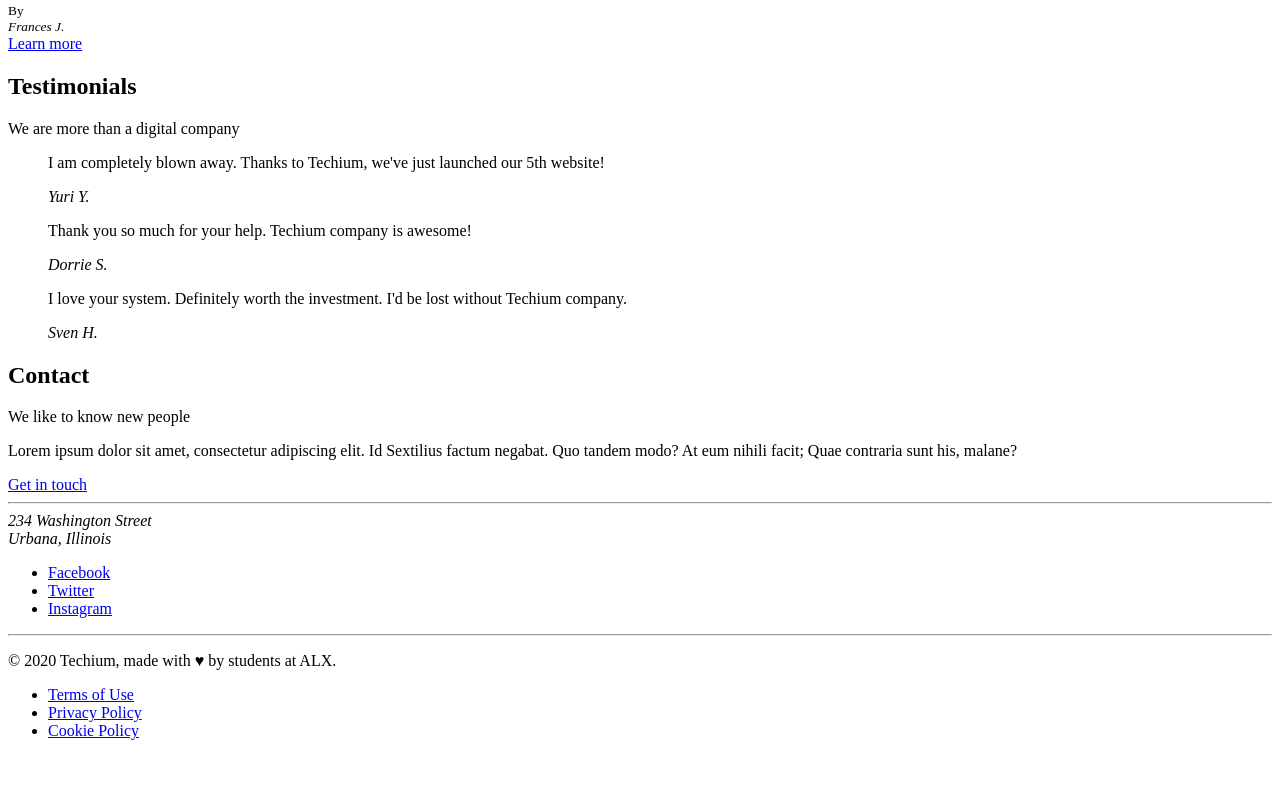
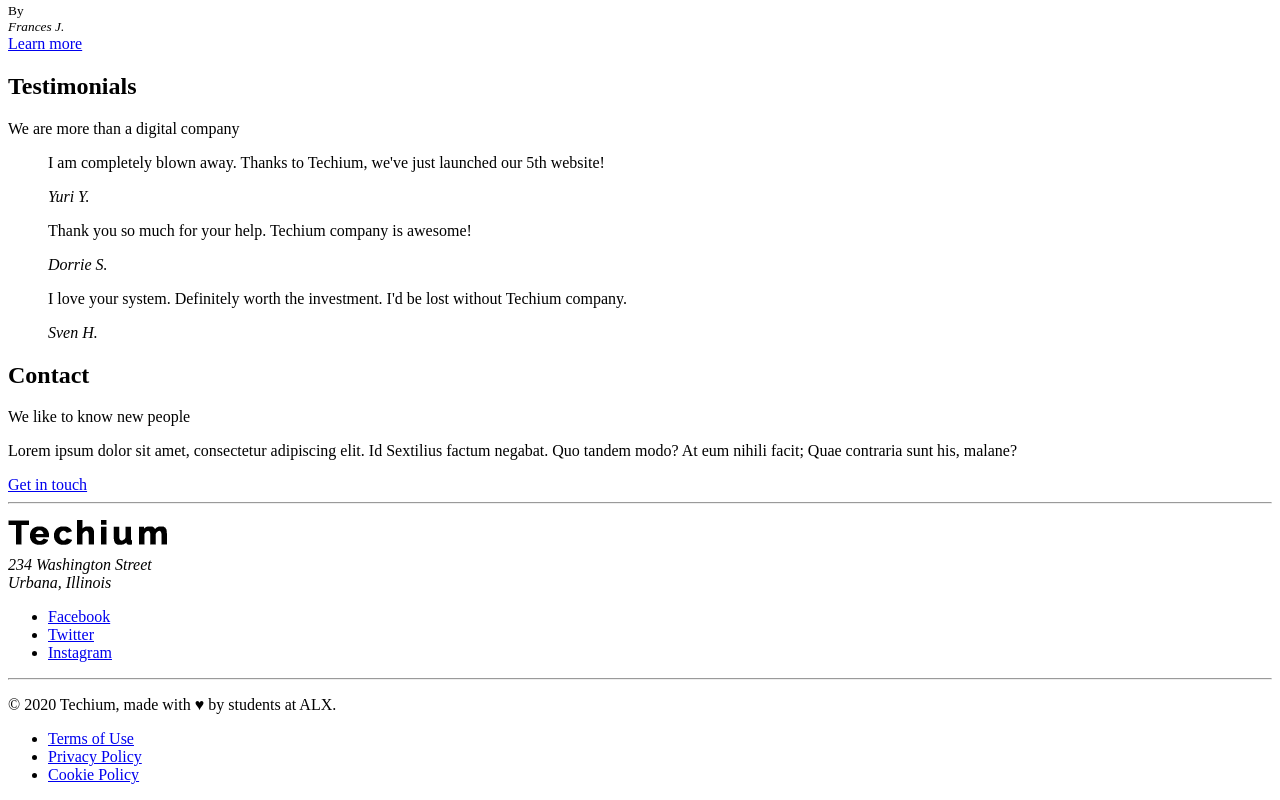
Before and after one commit to Medayoubadri/alx-frontend, a plain HTML site: page 0x00-html_advanced/35-index.html in a window 1280 px wide. Shown: the part 1889-2689 px from the top of the page. Before the commit the page ends 2645 px from the top, so only its background shows below. Drawn offline with Linux system fonts and the light colour scheme.

Commit message:
missing logo image in footer

```diff
--- a/0x00-html_advanced/35-index.html
+++ b/0x00-html_advanced/35-index.html
@@ -13,9 +13,7 @@
         <header>
             <div>
                 <div>
-                    <a href="/">
-                        <img src="logo-black.png" alt="Techium logo" width="160" height="40">
-                    </a>
+                    <a href="/"><img src="logo-black.png" alt="Techium logo" width="160" height="40"></a>
                 </div>
                 <nav>
                     <ul>
@@ -173,6 +171,7 @@
         <hr>
         <!-- Footer -->
         <footer>
+            <img src="logo-black.png" alt="Techium logo" width="160" height="40">
             <address>
                 234 Washington Street<br>
                 Urbana, Illinois
```
